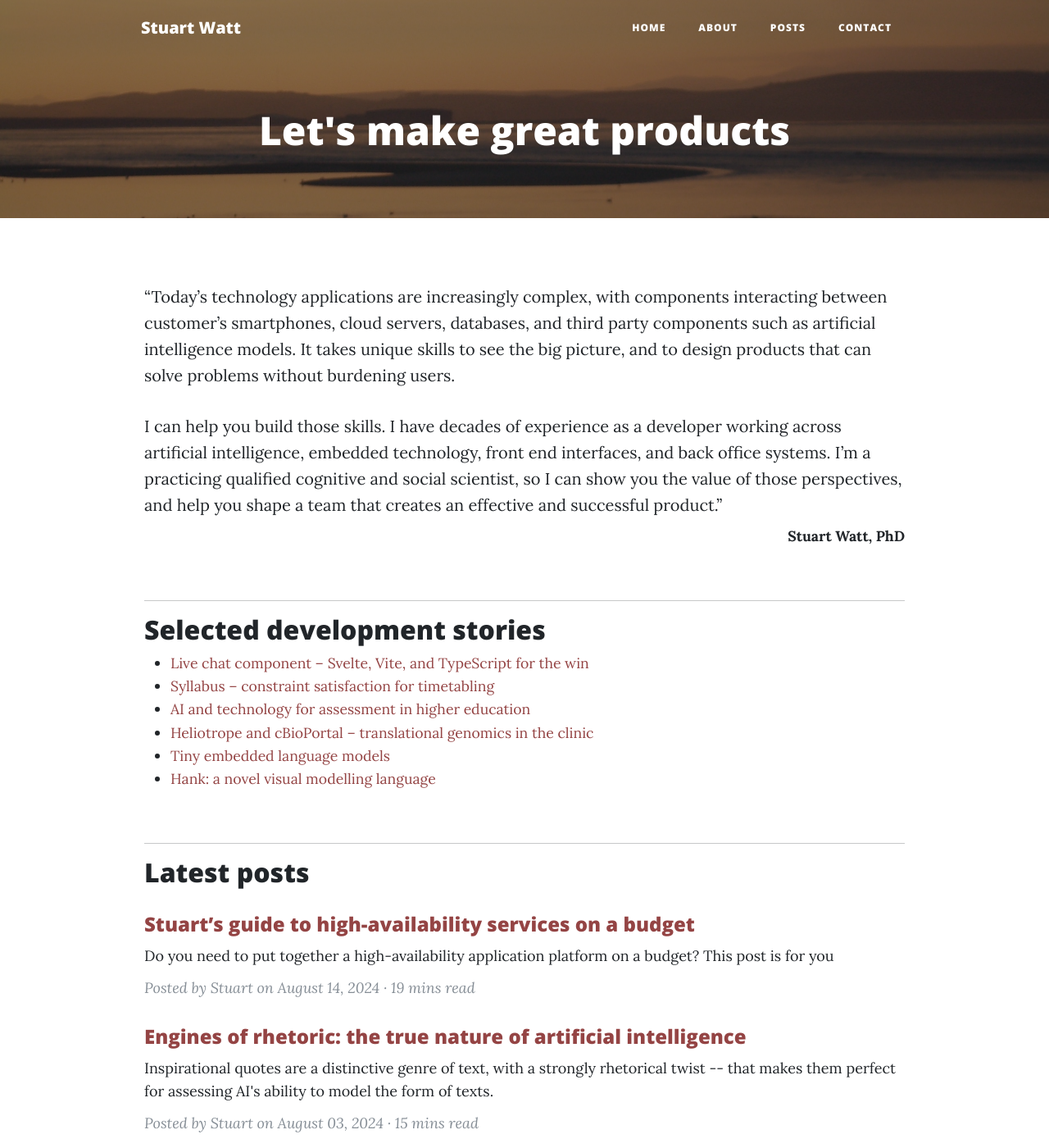
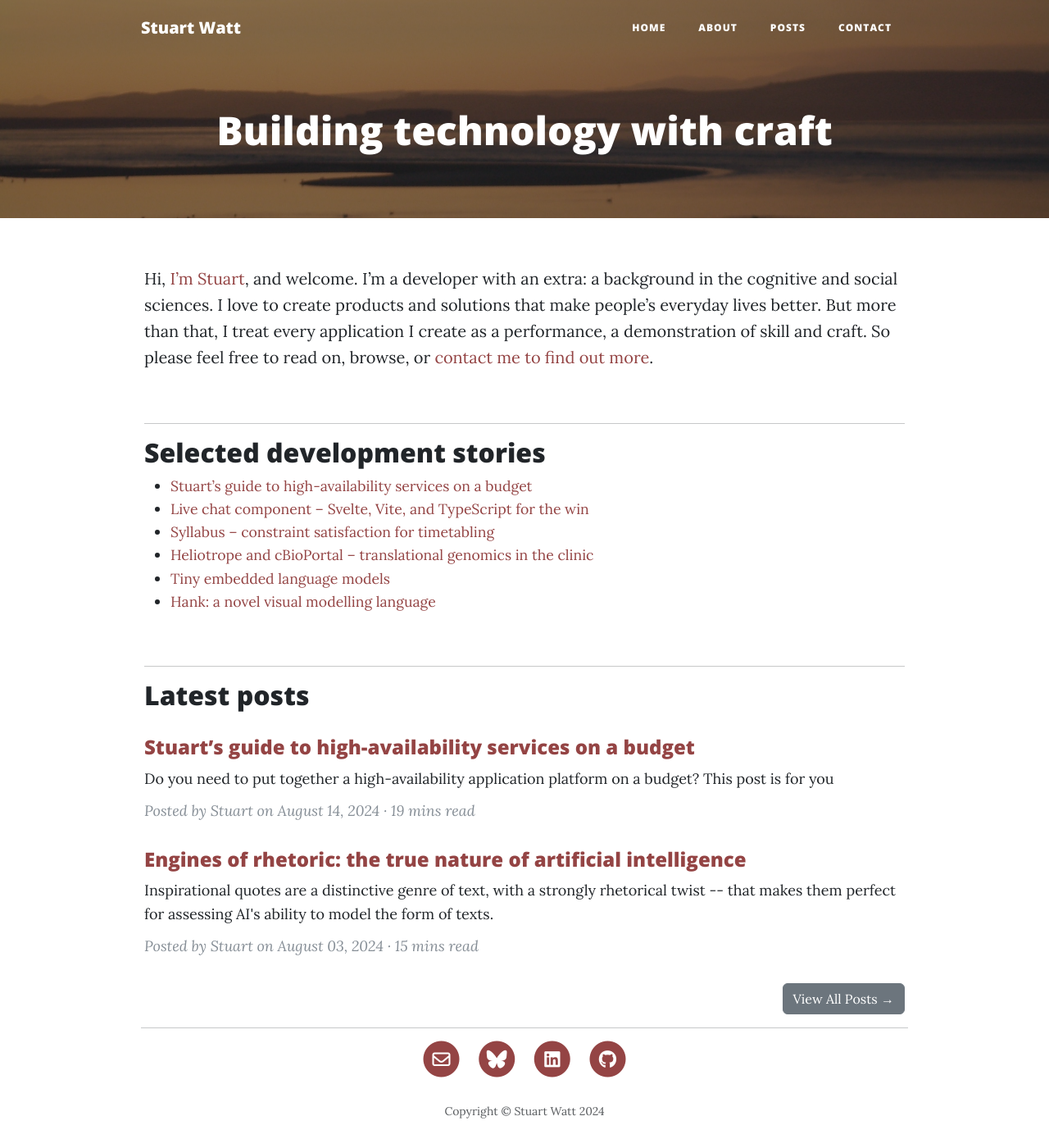
Before and after one commit to morungos/morungos.github.io, a Jekyll site: the page built from index.md, in a window 1280 px wide and 1400 px high. Shown: the whole window at 82% size. Built offline with Jekyll 4.4.1, drawn with Linux system fonts in a browser that asks for light colours.

Commit message:
typos and front page revisions

```diff
--- a/index.md
+++ b/index.md
@@ -1,35 +1,26 @@
 ---
 layout: home
-title: Let's make great products
+title: Building technology with craft
 summary: |-
   Stuart Watt: consulting developer by day, cognitive scientist by night
 background: '/img/bg-index.jpg'
 ---
 
-"Today's technology applications are increasingly complex, with components
-interacting between customer's smartphones, cloud servers, databases, and third
-party components such as artificial intelligence models. It takes unique skills to see the
-big picture, and to design products that can solve problems without burdening
-users.
+Hi, [I'm Stuart](/about), and welcome. I'm a developer with an extra: a background
+in the cognitive and social sciences. I love to create products and solutions that
+make people's everyday lives better. But more than that, I treat every
+application I create as a performance, a demonstration of skill and craft. So
+please feel free to read on, browse, or [contact me to find out more](/contact).
 {:.lead}
-
-I can help you build those skills. I have decades of experience as a developer
-working across artificial intelligence, embedded technology, front end
-interfaces, and back office systems. I'm a practicing qualified cognitive and
-social scientist, so I can show you the value of those perspectives, and help you shape a
-team that creates an effective and successful product."
-{:.lead.mb-0}
-
-**Stuart Watt, PhD**
-{:.text-end.mt-2}
+{:.mt-2}
 
 <hr class="separator">
 
 ## Selected development stories
 
+* [Stuart’s guide to high-availability services on a budget](2024/08/14/cheap-infrastructure)
 * [Live chat component -- Svelte, Vite, and TypeScript for the win](/stories/chat)
 * [Syllabus -- constraint satisfaction for timetabling](/stories/syllabus)
-* [AI and technology for assessment in higher education](/stories/assessment)
 * [Heliotrope and cBioPortal -- translational genomics in the clinic](stories/translational)
 * [Tiny embedded language models](/stories/embedded)
 * [Hank: a novel visual modelling language](/stories/hank)
```
Also changed, not shown: _posts/2022-01-22-artificial-intelligence.md (+2 -2 lines).
